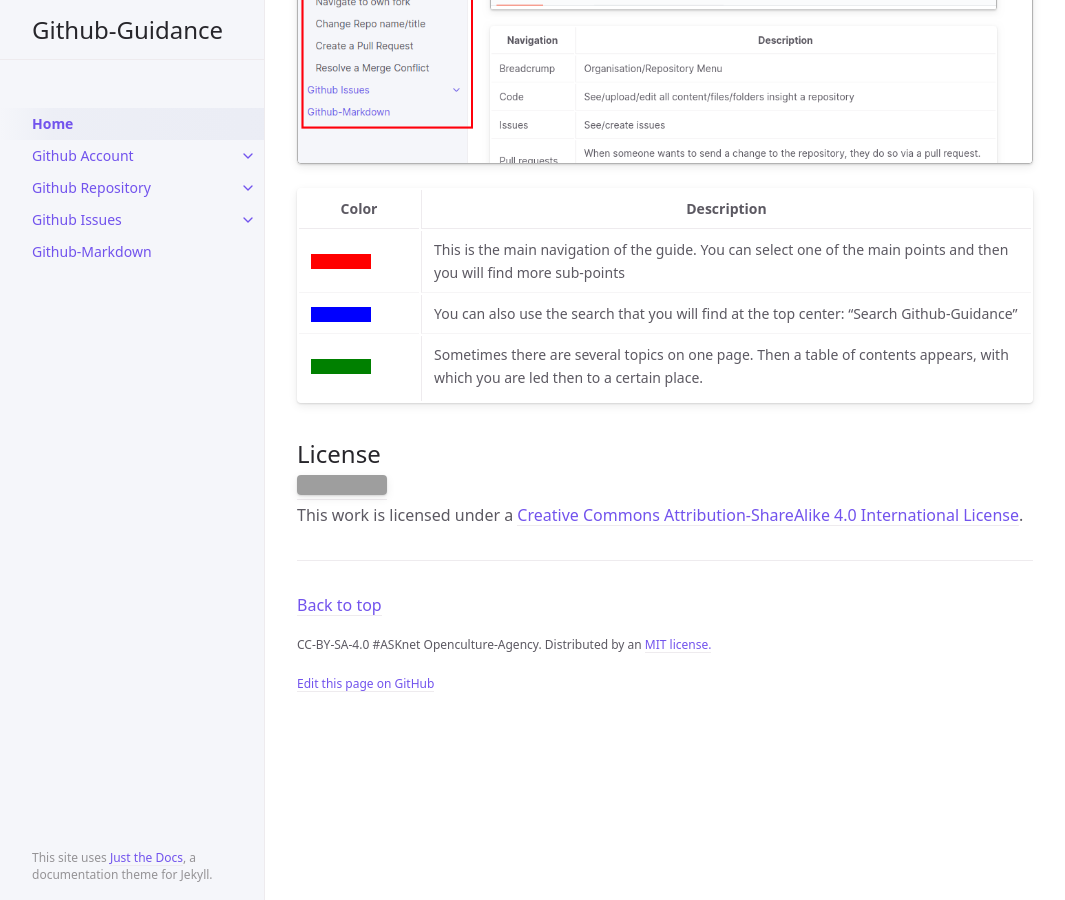
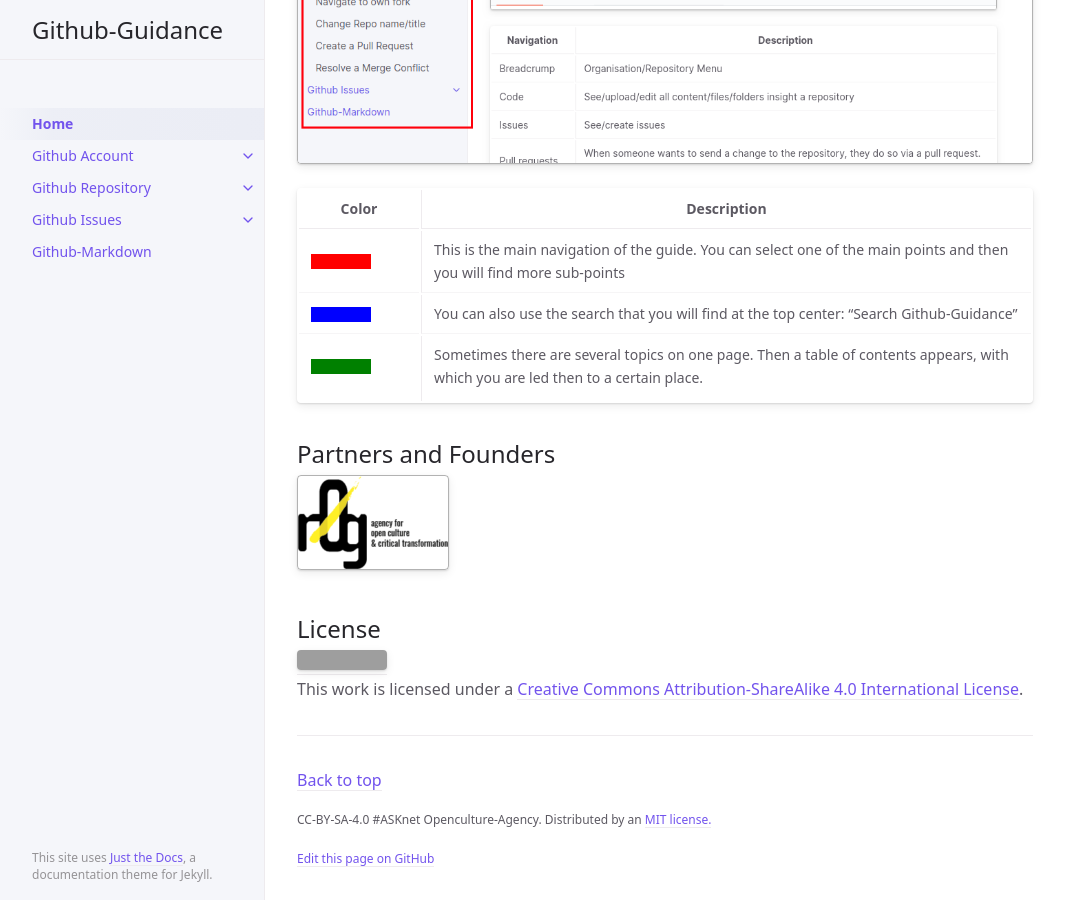
Before and after one commit to ASKnet-Open-Training/Github-Guidance, a Jekyll site: the page built from index.md, in a window 1280 px wide and 900 px high, scrolled down 1510 px. Shown: the whole window, without its empty margins (107-1172 px from the left). Built offline with Jekyll 4.4.1, drawn with Linux system fonts in a browser that asks for light colours; grey boxes are pictures that could not be loaded.

Commit message:
Insert partners to the index page, too

```diff
--- a/index.md
+++ b/index.md
@@ -48,6 +48,10 @@ This guide is divided into four main parts:
 | <span style="display:block; width:60px; height:15px; background-color:blue;"></span> | You can also use the search that you will find at the top center: "Search Github-Guidance" |
 | <span style="display:block; width:60px; height:15px; background-color:green;"></span> | Sometimes there are several topics on one page. Then a table of contents appears, with which you are led then to a certain place. |
 
+## Partners and Founders
+
+![r0g Logo](assets/images/readme-r0g-logo.png)
+
 ## License
 
 <a rel="license" href="http://creativecommons.org/licenses/by-sa/4.0/"><img alt="Creative Commons License" style="border-width:0" src="https://i.creativecommons.org/l/by-sa/4.0/88x31.png" /></a><br />This work is licensed under a <a rel="license" href="http://creativecommons.org/licenses/by-sa/4.0/">Creative Commons Attribution-ShareAlike 4.0 International License</a>.
```
